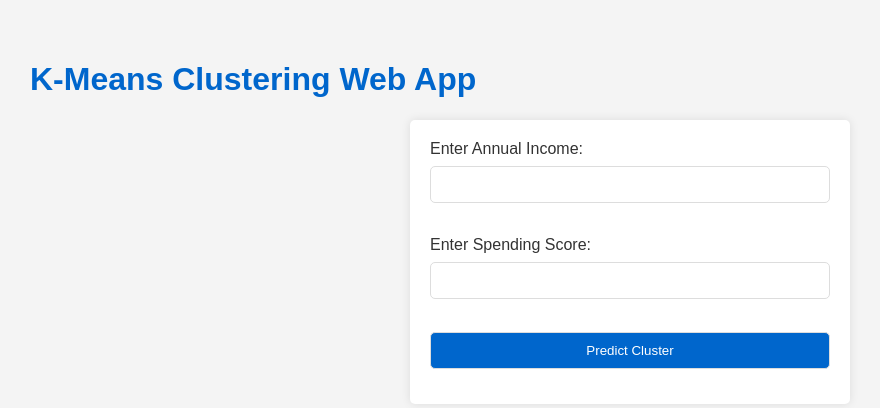
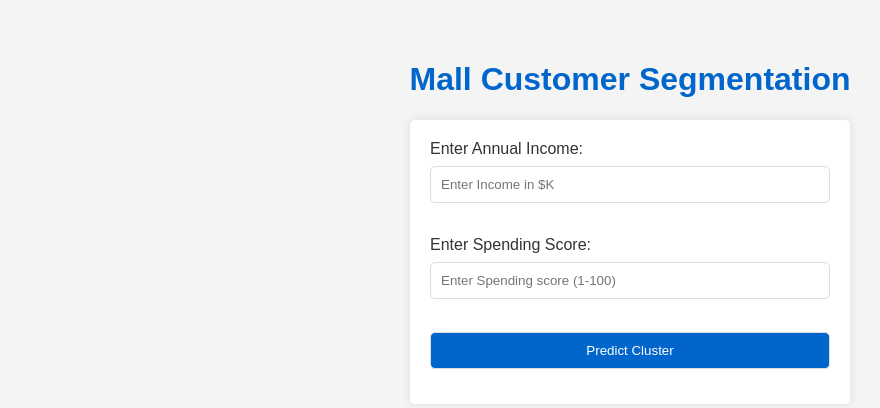
Before and after one commit to VaibhavDhaygude/MLMiniProject, a Flask app: page / in a window 1280 px wide. Shown: the top 408 px of the page, without its empty margins (10-890 px from the left). Run offline with Flask 3, Linux system fonts and the light colour scheme; parts of the project's set-up code (start-up, migrations or seed data) failed here and were passed over.

Commit message:
UI formating

```diff
--- a/templates/index.html
+++ b/templates/index.html
@@ -14,6 +14,7 @@
         }
 
         h1, h2 {
+            text-align: center;
             color: #0066cc;
         }
 
@@ -55,14 +56,14 @@
     </style>
 </head>
 <body>
-    <h1>K-Means Clustering Web App</h1>
+    <h1>Mall Customer Segmentation</h1>
 
     <form action="/predict" method="POST">
         <label for="annual_income">Enter Annual Income:</label>
-        <input type="number" name="annual_income" required><br><br>
+        <input type="number" name="annual_income" placeholder="Enter Income in $K" required><br><br>
 
         <label for="spending_score">Enter Spending Score:</label>
-        <input type="number" name="spending_score" required><br><br>
+        <input type="number" name="spending_score" placeholder="Enter Spending score (1-100)" required><br><br>
 
         <input type="submit" value="Predict Cluster">
     </form>
```
Also changed, not shown: 2 other files.
